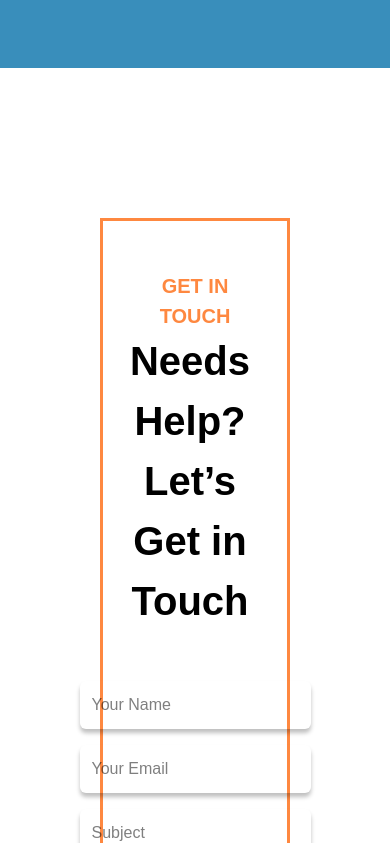
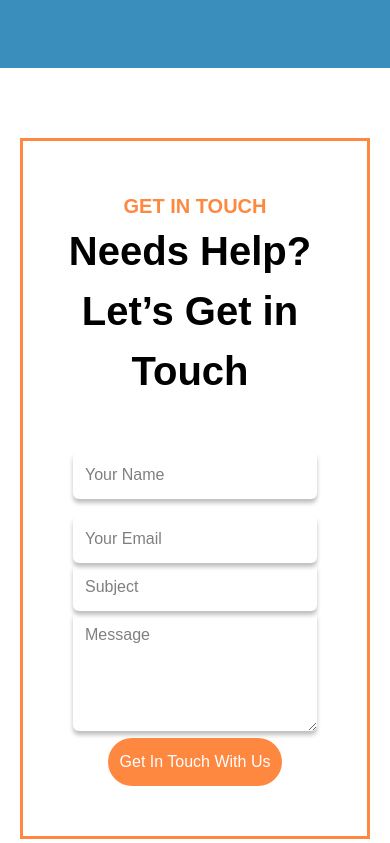
Before and after one commit to Faisalmedsnexus/acess-sec, a Next.js app: page /public/home in a window 390 px wide. Shown: the part 7281-8124 px from the top of the page. Built offline with nearby package versions, Linux system fonts and the light colour scheme.

Commit message:
button center

```diff
--- a/src/app/public/home/Getintouch.js
+++ b/src/app/public/home/Getintouch.js
@@ -20,7 +20,7 @@ export const Getintouch = () => {
 
     return (
         <section className='py-[50px]'>
-            <div className='border border-[#FE8840] m-[100px] p-[50px]' style={{ borderWidth: '3px' }}>
+            <div className='border border-[#FE8840] m-[20px] sm:m-[70px] md:m-[100px] p-[50px]' style={{ borderWidth: '3px' }}>
                 <div className='flex flex-row justify-center items-center'>
                     <img
                         className='hidden md:block mr-[70px] w-[86px] h-[92px]'
@@ -33,7 +33,7 @@ export const Getintouch = () => {
                     </div>
                 </div>
                 <div className='flex justify-center items-center mt-[50px]'>
-                    <form onSubmit={handleSubmit} className="space-y-4 md:w-[70%] md:ml-[60px]">
+                    <form onSubmit={handleSubmit} className="sm:space-y-4 md:w-[70%] md:ml-[60px]">
 
                         <div className="flex flex-col sm:flex-row gap-4">
                             <input
```
